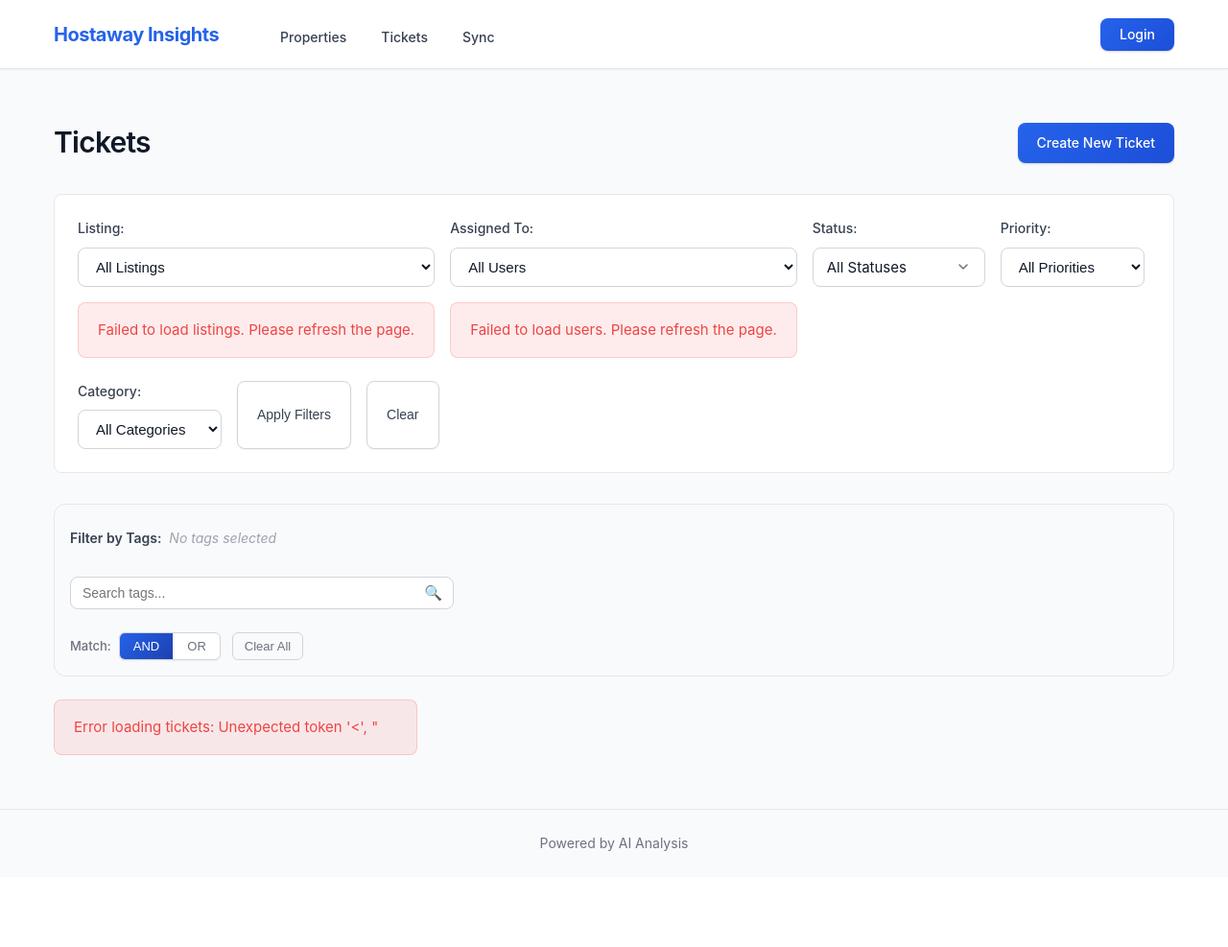
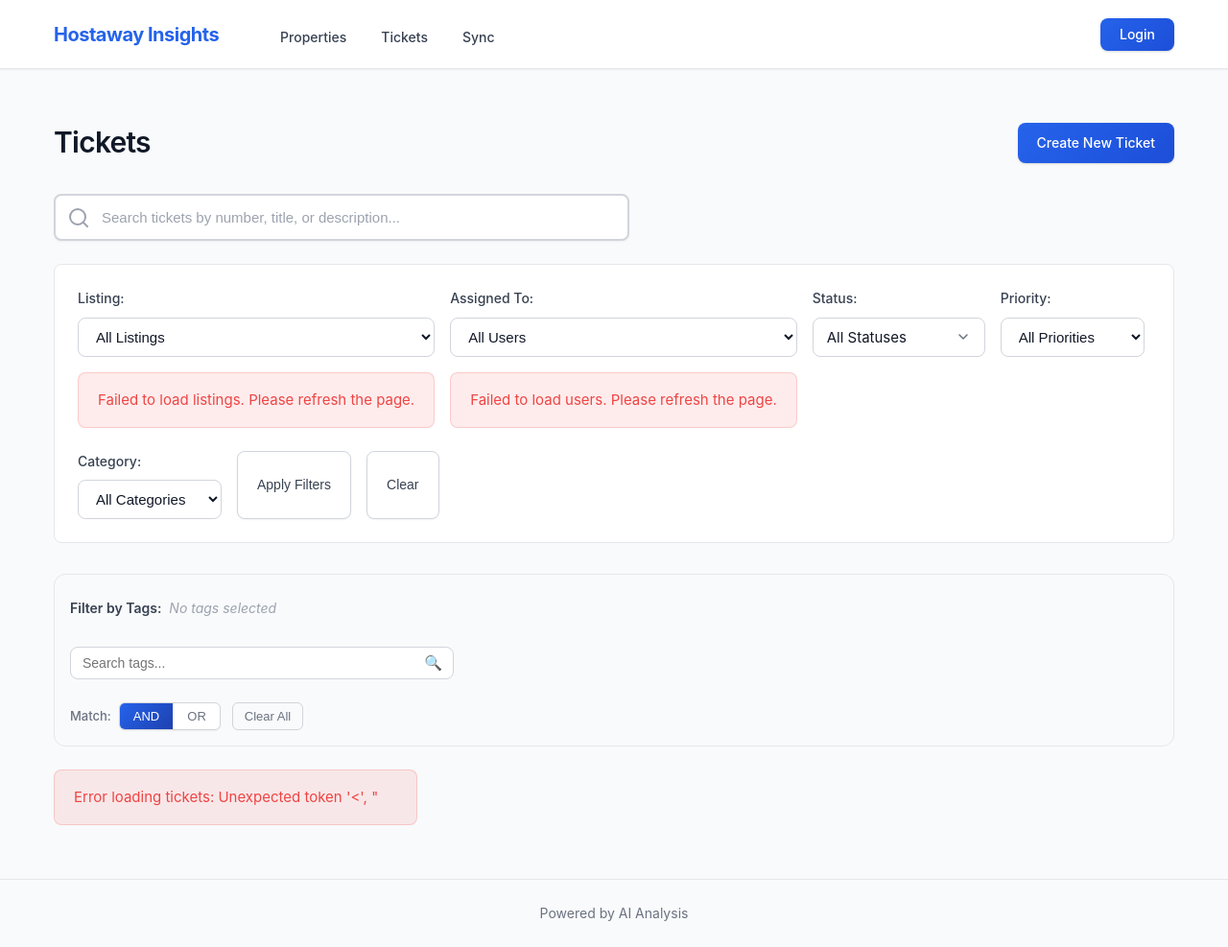
Before and after one commit to richardchen723/guestexperiencemanager, a Flask app: template dashboard/templates/tickets/list.html in a window 1280 px wide. Shown: the whole page at 96% size. Before the commit the page ends 887 px from the top, so only its background shows below. Run offline with Flask 3, Linux system fonts and the light colour scheme; the template is opened without the code that fills it, so the values that code supplies are empty; parts of the project's set-up code (start-up, migrations or seed data) failed here and were passed over; some libraries are stand-ins or nearby versions.

Commit message:
Add professional ticket search feature with real-time debounced search across ticket number, title, and description

```diff
--- a/dashboard/static/css/style.css
+++ b/dashboard/static/css/style.css
@@ -1291,13 +1291,112 @@ footer {
     color: var(--gray-700);
 }
 
-.filter-group select {
+.filter-group select,
+.filter-group input[type="text"] {
     padding: 0.625rem 0.875rem;
     border: 1px solid var(--gray-300);
     border-radius: var(--radius);
     font-size: 0.9375rem;
     background: var(--white);
     color: var(--gray-900);
+}
+
+.filter-group input[type="text"] {
+    cursor: text;
+}
+
+.filter-group input[type="text"]:focus {
+    outline: none;
+    border-color: var(--primary-color);
+    box-shadow: 0 0 0 3px rgba(37, 99, 235, 0.1);
+}
+
+/* Tickets Search Bar - Professional Design */
+.tickets-search-bar {
+    margin-bottom: 1.5rem;
+    padding: 0;
+}
+
+.search-input-wrapper {
+    position: relative;
+    max-width: 600px;
+    display: flex;
+    align-items: center;
+}
+
+.search-icon {
+    position: absolute;
+    left: 1rem;
+    color: var(--gray-400);
+    pointer-events: none;
+    z-index: 1;
+    transition: color 0.2s ease;
+}
+
+.tickets-search-input {
+    width: 100%;
+    padding: 0.875rem 1rem;
+    padding-left: 3rem;
+    padding-right: 3rem;
+    font-size: 0.9375rem;
+    border: 2px solid var(--gray-300);
+    border-radius: var(--radius);
+    background: var(--white);
+    color: var(--gray-900);
+    transition: all 0.2s ease;
+    box-shadow: var(--shadow-sm);
+}
+
+.tickets-search-input::placeholder {
+    color: var(--gray-400);
+    font-weight: 400;
+}
+
+.tickets-search-input:focus {
+    outline: none;
+    border-color: var(--primary-color);
+    box-shadow: 0 0 0 4px rgba(37, 99, 235, 0.1), var(--shadow-md);
+}
+
+.search-input-wrapper.focused .search-icon {
+    color: var(--primary-color);
+}
+
+.clear-search-btn {
+    position: absolute;
+    right: 0.75rem;
+    display: flex;
+    align-items: center;
+    justify-content: center;
+    width: 28px;
+    height: 28px;
+    padding: 0;
+    border: none;
+    background: var(--gray-100);
+    color: var(--gray-500);
+    border-radius: 50%;
+    cursor: pointer;
+    transition: all 0.2s ease;
+    z-index: 1;
+}
+
+.clear-search-btn:hover {
+    background: var(--gray-200);
+    color: var(--gray-700);
+}
+
+.clear-search-btn:active {
+    transform: scale(0.95);
+}
+
+.clear-search-btn svg {
+    width: 14px;
+    height: 14px;
+}
+
+.filter-group-search {
+    min-width: 250px;
+    flex: 1;
 }
 
 /* Status Filter Dropdown Styles */
--- a/dashboard/templates/tickets/list.html
+++ b/dashboard/templates/tickets/list.html
@@ -7,6 +7,21 @@
     <div class="tickets-header">
         <h2>Tickets</h2>
             <a href="/tickets/create" class="btn-primary">Create New Ticket</a>
+    </div>
+
+    <div class="tickets-search-bar">
+        <div class="search-input-wrapper">
+            <svg class="search-icon" width="20" height="20" viewBox="0 0 20 20" fill="none" xmlns="http://www.w3.org/2000/svg">
+                <path d="M9 17C13.4183 17 17 13.4183 17 9C17 4.58172 13.4183 1 9 1C4.58172 1 1 4.58172 1 9C1 13.4183 4.58172 17 9 17Z" stroke="currentColor" stroke-width="2" stroke-linecap="round" stroke-linejoin="round"/>
+                <path d="M19 19L14.65 14.65" stroke="currentColor" stroke-width="2" stroke-linecap="round" stroke-linejoin="round"/>
+            </svg>
+            <input type="text" id="searchInput" class="tickets-search-input" placeholder="Search tickets by number, title, or description..." autocomplete="off">
+            <button type="button" id="clearSearchBtn" class="clear-search-btn" style="display: none;" onclick="clearSearch()" aria-label="Clear search">
+                <svg width="16" height="16" viewBox="0 0 16 16" fill="none" xmlns="http://www.w3.org/2000/svg">
+                    <path d="M12 4L4 12M4 4L12 12" stroke="currentColor" stroke-width="2" stroke-linecap="round" stroke-linejoin="round"/>
+                </svg>
+            </button>
+        </div>
     </div>
 
     <div class="tickets-filters">
@@ -126,6 +141,7 @@ let allUsers = [];
 let tagFilter = null;
 let selectedTagIds = [];
 let tagLogic = 'AND';
+let searchTimeout = null;
 
 // Load data on page load
 document.addEventListener('DOMContentLoaded', function() {
@@ -150,6 +166,37 @@ document.addEventListener('DOMContentLoaded', function() {
             loadTickets();
         });
     });
+
+    // Add search input event listener with debouncing
+    const searchInput = document.getElementById('searchInput');
+    const clearSearchBtn = document.getElementById('clearSearchBtn');
+    if (searchInput) {
+        searchInput.addEventListener('input', function() {
+            // Show/hide clear button based on input
+            if (clearSearchBtn) {
+                clearSearchBtn.style.display = this.value.trim() ? 'flex' : 'none';
+            }
+
+            // Clear existing timeout
+            if (searchTimeout) {
+                clearTimeout(searchTimeout);
+            }
+
+            // Set new timeout for debounced search
+            searchTimeout = setTimeout(function() {
+                loadTickets();
+            }, 400); // 400ms debounce delay
+        });
+
+        // Handle focus
+        searchInput.addEventListener('focus', function() {
+            this.parentElement.classList.add('focused');
+        });
+
+        searchInput.addEventListener('blur', function() {
+            this.parentElement.classList.remove('focused');
+        });
+    }
 
     // Close dropdown when clicking outside
     document.addEventListener('click', function(event) {
@@ -297,6 +344,7 @@ function loadTickets() {
     const selectedStatuses = Array.from(statusCheckboxes).map(cb => cb.value);
     const priority = document.getElementById('filterPriority').value;
     const category = document.getElementById('filterCategory').value;
+    const searchQuery = document.getElementById('searchInput').value.trim();
 
     if (listingId) params.append('listing_id', listingId);
     if (assignedId) params.append('assigned_user_id', assignedId);
@@ -306,6 +354,7 @@ function loadTickets() {
     }
     if (priority) params.append('priority', priority);
     if (category) params.append('category', category);
+    if (searchQuery) params.append('search', searchQuery);
 
     // Add tag filters
     if (selectedTagIds.length > 0 && tagFilter) {
@@ -431,6 +480,21 @@ function deselectAllStatuses() {
     loadTickets();
 }
 
+function clearSearch() {
+    const searchInput = document.getElementById('searchInput');
+    const clearBtn = document.getElementById('clearSearchBtn');
+    if (searchInput) {
+        searchInput.value = '';
+        if (clearBtn) clearBtn.style.display = 'none';
+        // Clear any pending search timeout
+        if (searchTimeout) {
+            clearTimeout(searchTimeout);
+            searchTimeout = null;
+        }
+        loadTickets();
+    }
+}
+
 function clearFilters() {
     document.getElementById('filterListing').value = '';
     document.getElementById('filterAssigned').value = '';
@@ -439,6 +503,7 @@ function clearFilters() {
     updateStatusFilterText();
     document.getElementById('filterPriority').value = '';
     document.getElementById('filterCategory').value = '';
+    clearSearch();
     if (tagFilter) {
         tagFilter.clear();
     }
--- a/dashboard/tickets/routes.py
+++ b/dashboard/tickets/routes.py
@@ -134,6 +134,7 @@ def api_list_tickets():
     issue_title = request.args.get('issue_title', type=str)
     tags_param = request.args.get('tags', '')
     tag_logic = request.args.get('tag_logic', 'AND').upper()  # AND or OR
+    search_query = request.args.get('search', type=str)
 
     # Normalize issue_title (trim whitespace)
     if issue_title:
@@ -192,6 +193,36 @@ def api_list_tickets():
             query = query.filter(Ticket.priority == priority)
         if category:
             query = query.filter(Ticket.category == category)
+
+        # Apply text search if provided
+        if search_query:
+            search_query = search_query.strip()
+            if search_query:
+                # Import SQLAlchemy functions
+                from sqlalchemy import or_, String, cast, func
+
+                search_pattern_lower = f"%{search_query.lower()}%"
+                search_pattern = f"%{search_query}%"
+
+                # Build search conditions - search across ticket_id, title, description, and issue_title
+                # Handle NULL values: only search in non-NULL fields
+                search_conditions = [
+                    cast(Ticket.ticket_id, String).like(search_pattern),
+                    func.lower(Ticket.title).like(search_pattern_lower)
+                ]
+
+                # Add description search (only if not NULL)
+                search_conditions.append(
+                    and_(Ticket.description.isnot(None), func.lower(Ticket.description).like(search_pattern_lower))
+                )
+
+                # Add issue_title search (only if not NULL)
+                search_conditions.append(
+                    and_(Ticket.issue_title.isnot(None), func.lower(Ticket.issue_title).like(search_pattern_lower))
+                )
+
+                # Apply the search filter - match if any condition is true
+                query = query.filter(or_(*search_conditions))
 
         tickets = query.order_by(Ticket.created_at.desc()).all()
 
```
